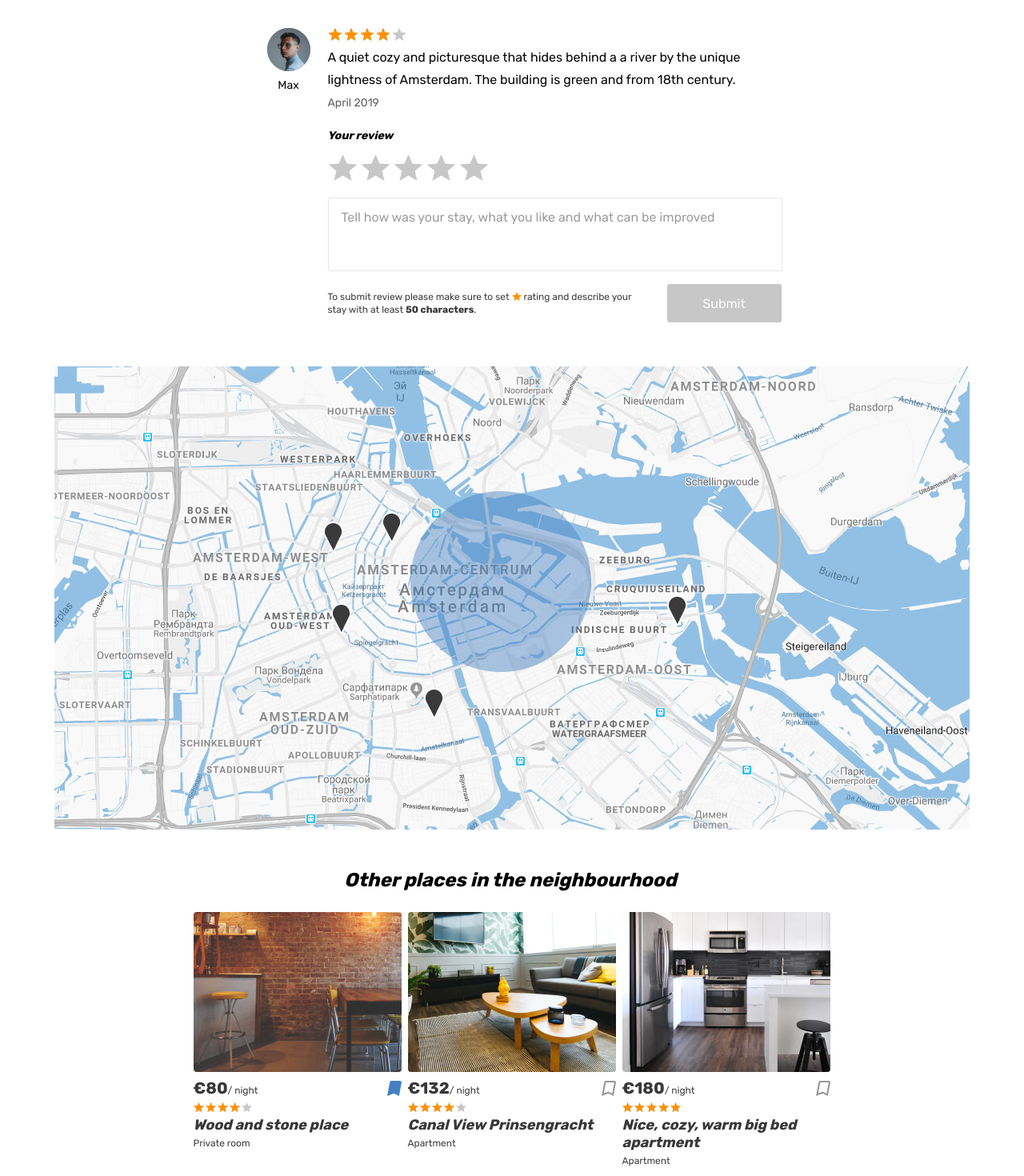
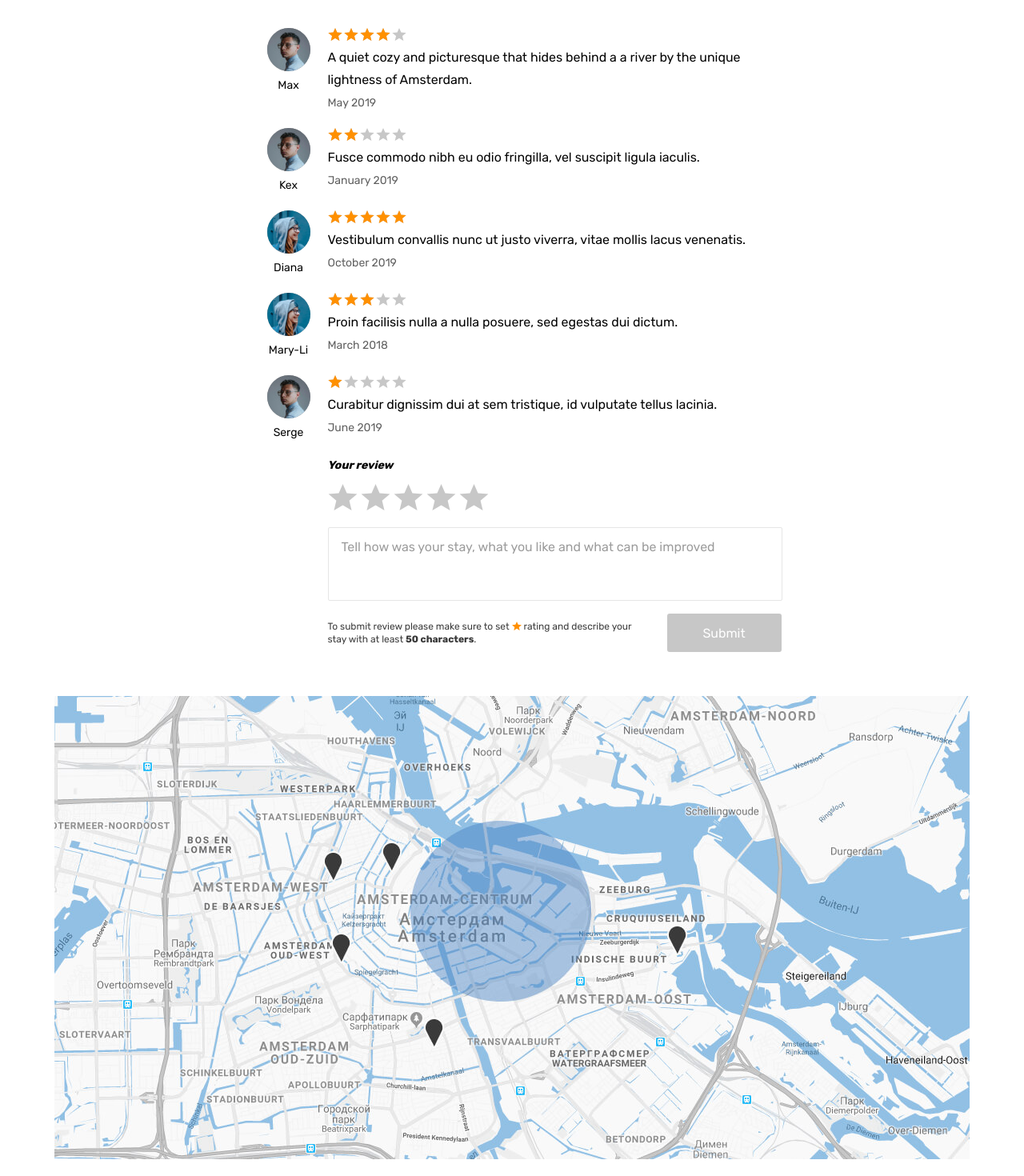
Before and after one commit to ArtoriusN/six-sities-react, a React (Create React App) app: page /offer/1 in a window 1280 px wide. Shown: the part 1500-2970 px from the top of the page at 80% size. Built offline with nearby package versions, Linux system fonts and the light colour scheme.

Commit message:
add logic to review list and item

```diff
--- a/src/components/app/app.tsx
+++ b/src/components/app/app.tsx
@@ -10,13 +10,15 @@ import MainScreenEmpty from "../main-screen-empty/main-screen-empty";
 import OfferPageNotLogged from "../offer-page-not-logged/offer-page-not-logged";
 import Page404 from "../page-404/page-404";
 import { Offers } from "../../types/offers";
+import { Reviews } from "../../types/reviews";
 
 type AppScreenProps = {
   cardsCount: number;
   offers: Offers;
+  reviews: Reviews;
 };
 
-function App({ cardsCount, offers }: AppScreenProps): JSX.Element {
+function App({ cardsCount, offers, reviews }: AppScreenProps): JSX.Element {
   const { Main, Favorites, Room, SignIn } = AppRoute;
   return (
     <>
@@ -27,7 +29,7 @@ function App({ cardsCount, offers }: AppScreenProps): JSX.Element {
           </Route>
 
           <Route exact path={Room}>
-            <OfferPage />
+            <OfferPage offers={offers} reviews={reviews} />
           </Route>
 
           <PrivateRoute
--- a/src/components/offer-page/offer-page.tsx
+++ b/src/components/offer-page/offer-page.tsx
@@ -1,7 +1,15 @@
 import CommentSubmissionForm from "../comment-submission-form/comment-submission-form";
 import ReviewsList from "../reviews-list/reviews-list";
+import { Reviews } from "../../types/reviews";
+import OfferList from "../offer-list/offer-list";
+import { Offers } from "../../types/offers";
 
-function OfferPage(): JSX.Element {
+type OfferPageProps = {
+  offers: Offers;
+  reviews: Reviews;
+};
+
+function OfferPage({ offers, reviews }: OfferPageProps): JSX.Element {
   return (
     <div className="page">
       <header className="header">
@@ -181,10 +189,7 @@ function OfferPage(): JSX.Element {
                 </div>
               </div>
               <section className="property__reviews reviews">
-                <h2 className="reviews__title">
-                  Reviews &middot; <span className="reviews__amount">1</span>
-                </h2>
-                <ReviewsList />
+                <ReviewsList reviews={reviews} />
                 <CommentSubmissionForm />
               </section>
             </div>
@@ -196,148 +201,7 @@ function OfferPage(): JSX.Element {
             <h2 className="near-places__title">
               Other places in the neighbourhood
             </h2>
-            <div className="near-places__list places__list">
-              <article className="near-places__card place-card">
-                <div className="near-places__image-wrapper place-card__image-wrapper">
-                  <a href="#">
-                    <img
-                      className="place-card__image"
-                      src="img/room.jpg"
-                      width="260"
-                      height="200"
-                      alt="Place image"
-                    />
-                  </a>
-                </div>
-                <div className="place-card__info">
-                  <div className="place-card__price-wrapper">
-                    <div className="place-card__price">
-                      <b className="place-card__price-value">&euro;80</b>
-                      <span className="place-card__price-text">
-                        &#47;&nbsp;night
-                      </span>
-                    </div>
-                    <button
-                      className="place-card__bookmark-button place-card__bookmark-button--active button"
-                      type="button"
-                    >
-                      <svg
-                        className="place-card__bookmark-icon"
-                        width="18"
-                        height="19"
-                      >
-                        <use xlinkHref="#icon-bookmark"></use>
-                      </svg>
-                      <span className="visually-hidden">In bookmarks</span>
-                    </button>
-                  </div>
-                  <div className="place-card__rating rating">
-                    <div className="place-card__stars rating__stars">
-                      <span style={{ width: "80%" }}></span>
-                      <span className="visually-hidden">Rating</span>
-                    </div>
-                  </div>
-                  <h2 className="place-card__name">
-                    <a href="#">Wood and stone place</a>
-                  </h2>
-                  <p className="place-card__type">Private room</p>
-                </div>
-              </article>
-
-              <article className="near-places__card place-card">
-                <div className="near-places__image-wrapper place-card__image-wrapper">
-                  <a href="#">
-                    <img
-                      className="place-card__image"
-                      src="img/apartment-02.jpg"
-                      width="260"
-                      height="200"
-                      alt="Place image"
-                    />
-                  </a>
-                </div>
-                <div className="place-card__info">
-                  <div className="place-card__price-wrapper">
-                    <div className="place-card__price">
-                      <b className="place-card__price-value">&euro;132</b>
-                      <span className="place-card__price-text">
-                        &#47;&nbsp;night
-                      </span>
-                    </div>
-                    <button
-                      className="place-card__bookmark-button button"
-                      type="button"
-                    >
-                      <svg
-                        className="place-card__bookmark-icon"
-                        width="18"
-                        height="19"
-                      >
-                        <use xlinkHref="#icon-bookmark"></use>
-                      </svg>
-                      <span className="visually-hidden">To bookmarks</span>
-                    </button>
-                  </div>
-                  <div className="place-card__rating rating">
-                    <div className="place-card__stars rating__stars">
-                      <span style={{ width: "80%" }}></span>
-                      <span className="visually-hidden">Rating</span>
-                    </div>
-                  </div>
-                  <h2 className="place-card__name">
-                    <a href="#">Canal View Prinsengracht</a>
-                  </h2>
-                  <p className="place-card__type">Apartment</p>
-                </div>
-              </article>
-
-              <article className="near-places__card place-card">
-                <div className="near-places__image-wrapper place-card__image-wrapper">
-                  <a href="#">
-                    <img
-                      className="place-card__image"
-                      src="img/apartment-03.jpg"
-                      width="260"
-                      height="200"
-                      alt="Place image"
-                    />
-                  </a>
-                </div>
-                <div className="place-card__info">
-                  <div className="place-card__price-wrapper">
-                    <div className="place-card__price">
-                      <b className="place-card__price-value">&euro;180</b>
-                      <span className="place-card__price-text">
-                        &#47;&nbsp;night
-                      </span>
-                    </div>
-                    <button
-                      className="place-card__bookmark-button button"
-                      type="button"
-                    >
-                      <svg
-                        className="place-card__bookmark-icon"
-                        width="18"
-                        height="19"
-                      >
-                        <use xlinkHref="#icon-bookmark"></use>
-                      </svg>
-                      <span className="visually-hidden">To bookmarks</span>
-                    </button>
-                  </div>
-                  <div className="place-card__rating rating">
-                    <div className="place-card__stars rating__stars">
-                      <span style={{ width: "100%" }}></span>
-                      <span className="visually-hidden">Rating</span>
-                    </div>
-                  </div>
-                  <h2 className="place-card__name">
-                    <a href="#">Nice, cozy, warm big bed apartment</a>
-                  </h2>
-                  <p className="place-card__type">Apartment</p>
-                </div>
-              </article>
-            </div>
+            <OfferList offers={offers} />
           </section>
         </div>
       </main>
--- a/src/components/reviews-item/reviews-item.tsx
+++ b/src/components/reviews-item/reviews-item.tsx
@@ -1,31 +1,44 @@
-function ReviewsItem(): JSX.Element {
+import { Review } from "../../types/reviews";
+
+type ReviewsItemProps = {
+  review: Review;
+};
+
+function ReviewsItem({ review }: ReviewsItemProps): JSX.Element {
+  // const formatter = new Intl.DateTimeFormat("en", { month: "short" });
+  // const month1 = formatter.format(new Date());
+  // const month2 = formatter.format(new Date(review.date));
+  // console.log(`${month1} and ${month2}`); // current month in French and "juin".
+  const date = new Date(review.date); // 2009-11-10
+  const monthYear = date.toLocaleString("default", {
+    month: "long",
+    year: "numeric",
+  });
+  console.log(monthYear);
   return (
     <li className="reviews__item">
       <div className="reviews__user user">
         <div className="reviews__avatar-wrapper user__avatar-wrapper">
           <img
             className="reviews__avatar user__avatar"
-            src="img/avatar-max.jpg"
+            src={review.user.avatarUrl}
             width="54"
             height="54"
             alt="Reviews avatar"
           />
         </div>
-        <span className="reviews__user-name">Max</span>
+        <span className="reviews__user-name">{review.user.name}</span>
       </div>
       <div className="reviews__info">
         <div className="reviews__rating rating">
           <div className="reviews__stars rating__stars">
-            <span style={{ width: "80%" }}></span>
+            <span style={{ width: review.rating * 20 }}></span>
             <span className="visually-hidden">Rating</span>
           </div>
         </div>
-        <p className="reviews__text">
-          A quiet cozy and picturesque that hides behind a a river by the unique
-          lightness of Amsterdam. The building is green and from 18th century.
-        </p>
-        <time className="reviews__time" dateTime="2019-04-24">
-          April 2019
+        <p className="reviews__text">{review.review}</p>
+        <time className="reviews__time" dateTime={review.date}>
+          {monthYear}
         </time>
       </div>
     </li>
--- a/src/components/reviews-list/reviews-list.tsx
+++ b/src/components/reviews-list/reviews-list.tsx
@@ -1,10 +1,23 @@
 import ReviewsItem from "../reviews-item/reviews-item";
+import { Reviews } from "../../types/reviews";
 
-function ReviewsList(): JSX.Element {
+type ReviewsListProps = {
+  reviews: Reviews;
+};
+
+function ReviewsList({ reviews }: ReviewsListProps): JSX.Element {
   return (
-    <ul className="reviews__list">
-      <ReviewsItem />
-    </ul>
+    <>
+      <h2 className="reviews__title">
+        Reviews &middot;{" "}
+        <span className="reviews__amount">{reviews.length}</span>
+      </h2>
+      <ul className="reviews__list">
+        {reviews.map((review) => {
+          return <ReviewsItem review={review} key={review.id} />;
+        })}
+      </ul>
+    </>
   );
 }
 
--- a/src/index.tsx
+++ b/src/index.tsx
@@ -2,6 +2,7 @@ import React from "react";
 import ReactDOM from "react-dom";
 import App from "./components/app/app";
 import { offers } from "./mocks/offers";
+import { reviews } from "./mocks/reviews";
 
 const Settings = {
   CARDS_COUNT: 5,
@@ -9,7 +10,7 @@ const Settings = {
 
 ReactDOM.render(
   <React.StrictMode>
-    <App offers={offers} cardsCount={Settings.CARDS_COUNT} />
+    <App offers={offers} reviews={reviews} cardsCount={Settings.CARDS_COUNT} />
   </React.StrictMode>,
   document.getElementById("root")
 );
```
